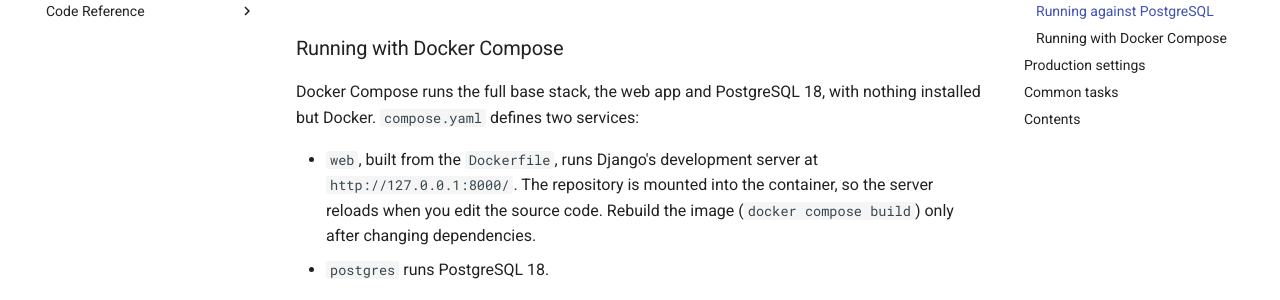
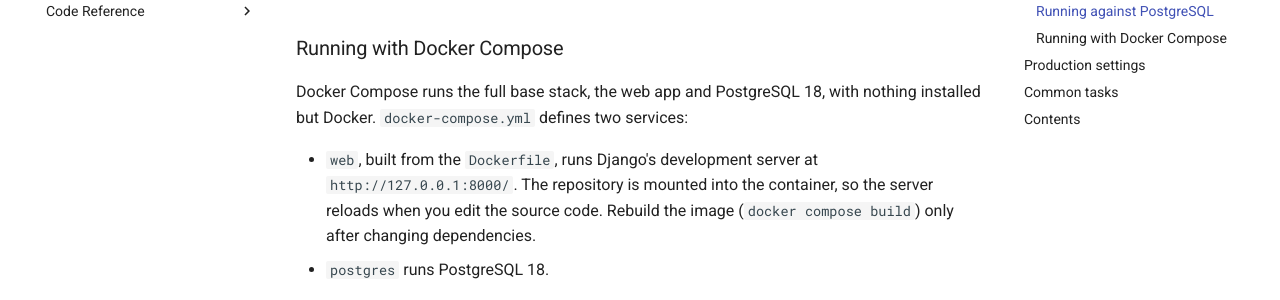
Before and after one commit to ImperialCollegeLondon/FaraX, an MkDocs documentation site: the page built from docs/developer/index.md, in a window 1280 px wide and 900 px high, scrolled down 1057 px. Shown: the part 151-451 px from the top of the window. Built offline with MkDocs 1.6.1 and Material for MkDocs 9.7.7, drawn with Linux system fonts in a browser that asks for light colours.

Commit message:
Rename compose.yaml to docker-compose.yml
Co-authored-by: Copilot <223556219+Copilot@users.noreply.github.com>

```diff
--- a/docs/developer/index.md
+++ b/docs/developer/index.md
@@ -50,7 +50,7 @@ Treat PostgreSQL results as authoritative: some behaviour differs silently on SQ
 ### Running with Docker Compose
 
 Docker Compose runs the full base stack, the web app and PostgreSQL 18, with nothing
-installed but Docker. `compose.yaml` defines two services:
+installed but Docker. `docker-compose.yml` defines two services:
 
 - `web`, built from the `Dockerfile`, runs Django's development server at
   `http://127.0.0.1:8000/`. The repository is mounted into the container, so the server
```
Also changed, not shown: docs/developer/architecture.md (+1 -1 lines), .github/copilot-instructions.md, docker-compose.yml (renamed from compose.yaml), 1 other file.
